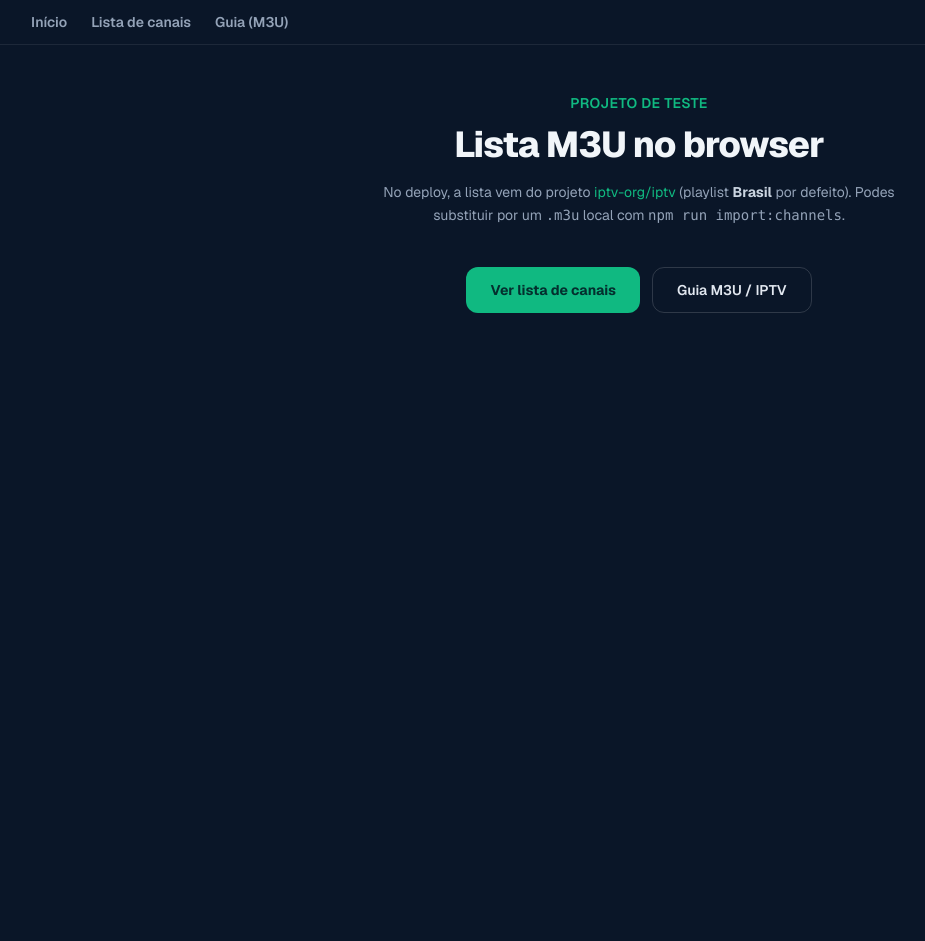
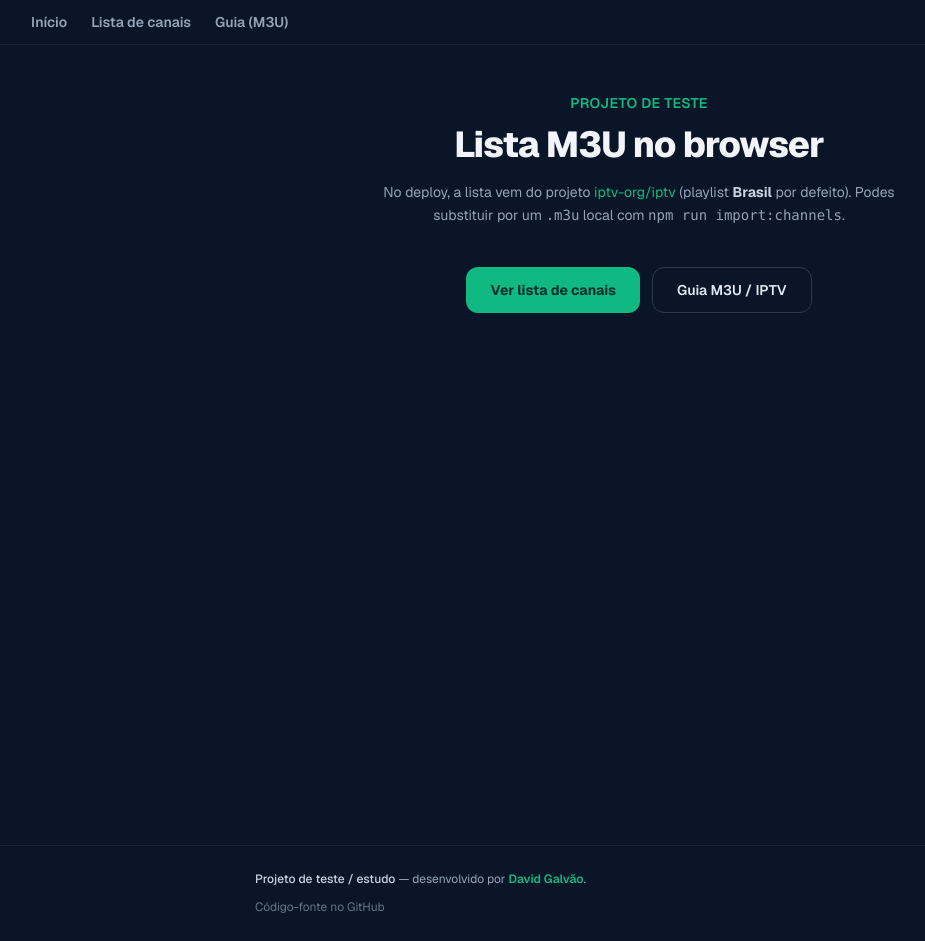
Before and after one commit to davidfgalvao/multicanais, a Next.js app: page / in a window 1280 px wide. Shown: the whole page, without its empty margins (1-926 px from the left). Before the commit the page ends 845 px from the top, so only its background shows below. Built offline with nearby package versions, Linux system fonts and the light colour scheme.

Commit message:
feat: Adiciona rodapé global com créditos do desenvolvedor
- Config em src/config/author.ts
- Metadata authors no layout raiz

Made-with: Cursor

```diff
--- a/src/app/layout.tsx
+++ b/src/app/layout.tsx
@@ -1,6 +1,8 @@
 import type { Metadata } from "next";
 import { Geist } from "next/font/google";
+import { SiteFooter } from "@/components/SiteFooter";
 import { SiteNav } from "@/components/SiteNav";
+import { siteAuthor } from "@/config/author";
 import "./globals.css";
 
 const geistSans = Geist({
@@ -11,6 +13,9 @@ const geistSans = Geist({
 export const metadata: Metadata = {
   title: "Lista M3U — canais",
   description: "Importação M3U, lista de canais e guia de referência",
+  authors: [
+    { name: siteAuthor.displayName, url: siteAuthor.githubProfileUrl },
+  ],
 };
 
 export default function RootLayout({
@@ -21,10 +26,11 @@ export default function RootLayout({
   return (
     <html lang="pt-BR" className="dark">
       <body
-        className={`${geistSans.variable} font-sans antialiased`}
+        className={`${geistSans.variable} flex min-h-dvh flex-col font-sans antialiased`}
       >
         <SiteNav />
-        {children}
+        <div className="flex flex-1 flex-col">{children}</div>
+        <SiteFooter />
       </body>
     </html>
   );
--- /dev/null
+++ b/src/components/SiteFooter.tsx
@@ -0,0 +1,39 @@
+import { siteAuthor } from "@/config/author";
+
+export function SiteFooter() {
+  return (
+    <footer
+      className="mt-auto border-t border-white/[0.08] px-4 py-6 md:px-8"
+      aria-label="Créditos"
+    >
+      <div className="mx-auto max-w-3xl text-center text-xs leading-relaxed text-slate-500 sm:text-left">
+        <p className="text-slate-400">
+          <span className="font-medium text-slate-300">
+            {siteAuthor.projectNote}
+          </span>
+          {" — "}
+          desenvolvido por{" "}
+          <a
+            href={siteAuthor.githubProfileUrl}
+            target="_blank"
+            rel="noopener noreferrer"
+            className="font-semibold text-accent underline-offset-2 hover:underline"
+          >
+            {siteAuthor.displayName}
+          </a>
+          .
+        </p>
+        <p className="mt-2">
+          <a
+            href={siteAuthor.projectRepoUrl}
+            target="_blank"
+            rel="noopener noreferrer"
+            className="text-slate-500 underline-offset-2 hover:text-accent hover:underline"
+          >
+            Código-fonte no GitHub
+          </a>
+        </p>
+      </div>
+    </footer>
+  );
+}
--- /dev/null
+++ b/src/config/author.ts
@@ -0,0 +1,10 @@
+/**
+ * Créditos do autor — editar aqui (nome, links).
+ */
+export const siteAuthor = {
+  displayName: "David Galvão",
+  /** Texto curto sobre o propósito do site */
+  projectNote: "Projeto de teste / estudo",
+  githubProfileUrl: "https://github.com/davidfgalvao",
+  projectRepoUrl: "https://github.com/davidfgalvao/multicanais",
+} as const;
```
